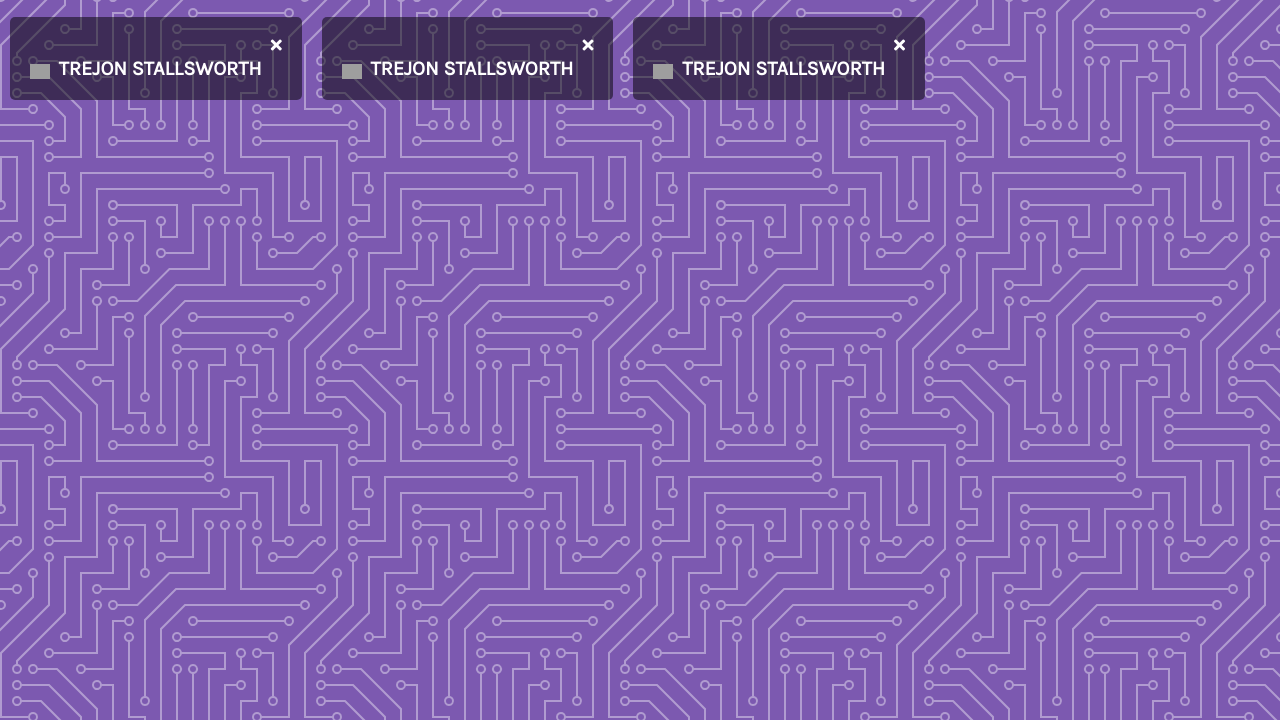
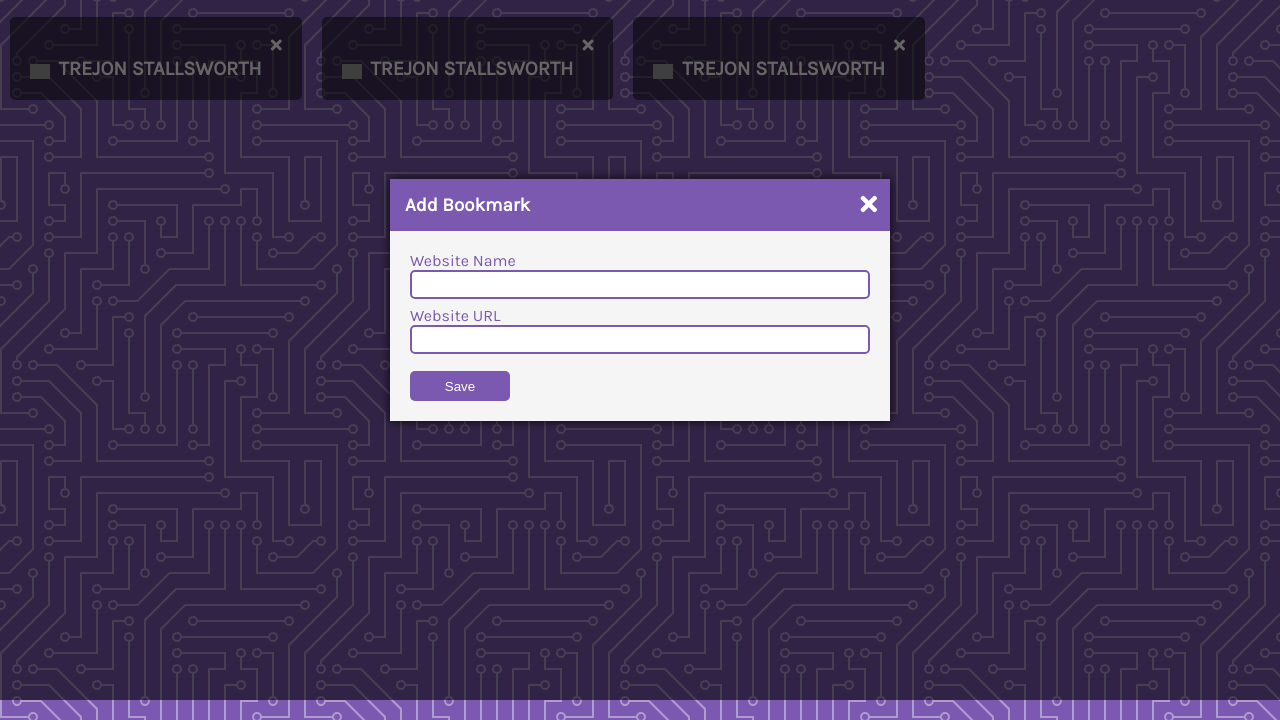
Before and after one commit to Trejon/Bookmark-App, a plain HTML site: page index.html in a window 1280 px wide. Shown: the part 100-820 px from the top of the page. Drawn offline with Linux system fonts and the light colour scheme; grey boxes are pictures that could not be loaded.

Commit message:
finished ui and styling, styled modal and form elements

```diff
--- a/index.html
+++ b/index.html
@@ -49,6 +49,30 @@
         </div>
       </div>
     </div>
+    <!-- Modal -->
+    <div class="modal-container show-modal" id="modal">
+      <div class="modal">
+        <i class="fas fa-times close-icon" id="close-modal"></i>
+        <div class="modal-header">
+          <h3>Add Bookmark</h3>
+        </div>
+        <div class="modal-content">
+          <form id="bookmark-form">
+            <!-- Website Name -->
+            <div class="form-group">
+              <label for="website-name" class="form-label">Website Name</label>
+              <input type="text" class="form-input" id="website-name">
+            </div>
+             <!-- Website Name -->
+             <div class="form-group">
+              <label for="website-url" class="form-label">Website URL</label>
+              <input type="text" class="form-input" id="website-url">
+            </div>
+            <button type="submit">Save</button>
+          </form>
+        </div>
+      </div>
+    </div>
     <!-- Script -->
     <script src="script.js"></script>
   </body>
--- a/style.css
+++ b/style.css
@@ -88,6 +88,104 @@ a:active {
   margin-right: 5px;
 }
 
+/* Modal */
+.modal-container {
+  background: rgba(0, 0, 0, 0.6);
+  display: none;
+  position: fixed;
+  top: 0;
+  left: 0;
+  right: 0;
+  bottom: 0;
+}
+
+.show-modal {
+  display: flex;
+  justify-content: center;
+  align-items: center;
+}
+
+.modal {
+  background: #ffffff;
+  box-shadow: 0 0 10px rgba(0, 0, 0, 0.8);
+  max-width: 95%;
+  width: 500px;
+  animation: modalopen 1s;
+}
+
+@keyframes modalopen {
+  from {
+    opacity: 0;
+  }
+
+  to {
+    opacity: 1;
+  }
+}
+
+.close-icon {
+  float: right;
+  color: #ffffff;
+  font-size: 24px;
+  position: relative;
+  top: 13px;
+  right: 13px;
+  cursor: pointer;
+}
+
+.modal-header {
+  background: var(--primary-color);
+  color: #ffffff;
+  padding: 15px;
+}
+
+h3 {
+  margin: 0;
+}
+
+.modal-content {
+  padding: 20px;
+  background: whitesmoke;
+}
+
+/* Form */
+.form-group {
+  height: 55px;
+}
+
+.form-input {
+  width: 97%;
+  padding: 5px;
+  border: 2px solid var(--primary-color);
+  border-radius: var(--border-radius);
+  display: block;
+  outline: none;
+}
+
+.form-label {
+  color: var(--primary-color);
+  display: block;
+}
+
+button {
+  cursor: pointer;
+  color: #ffffff;
+  background: var(--primary-color);
+  height: 30px;
+  width: 100px;
+  border: none;
+  border-radius: var(--border-radius);
+  margin-top: 10px;
+}
+
+button:hover {
+  filter: brightness(110%);
+}
+
+button:focus {
+  outline: none;
+}
+
 /* Media Query: Large Smartphone (Vertical) */
 @media screen and (max-width: 600px) {
   .container {
```
